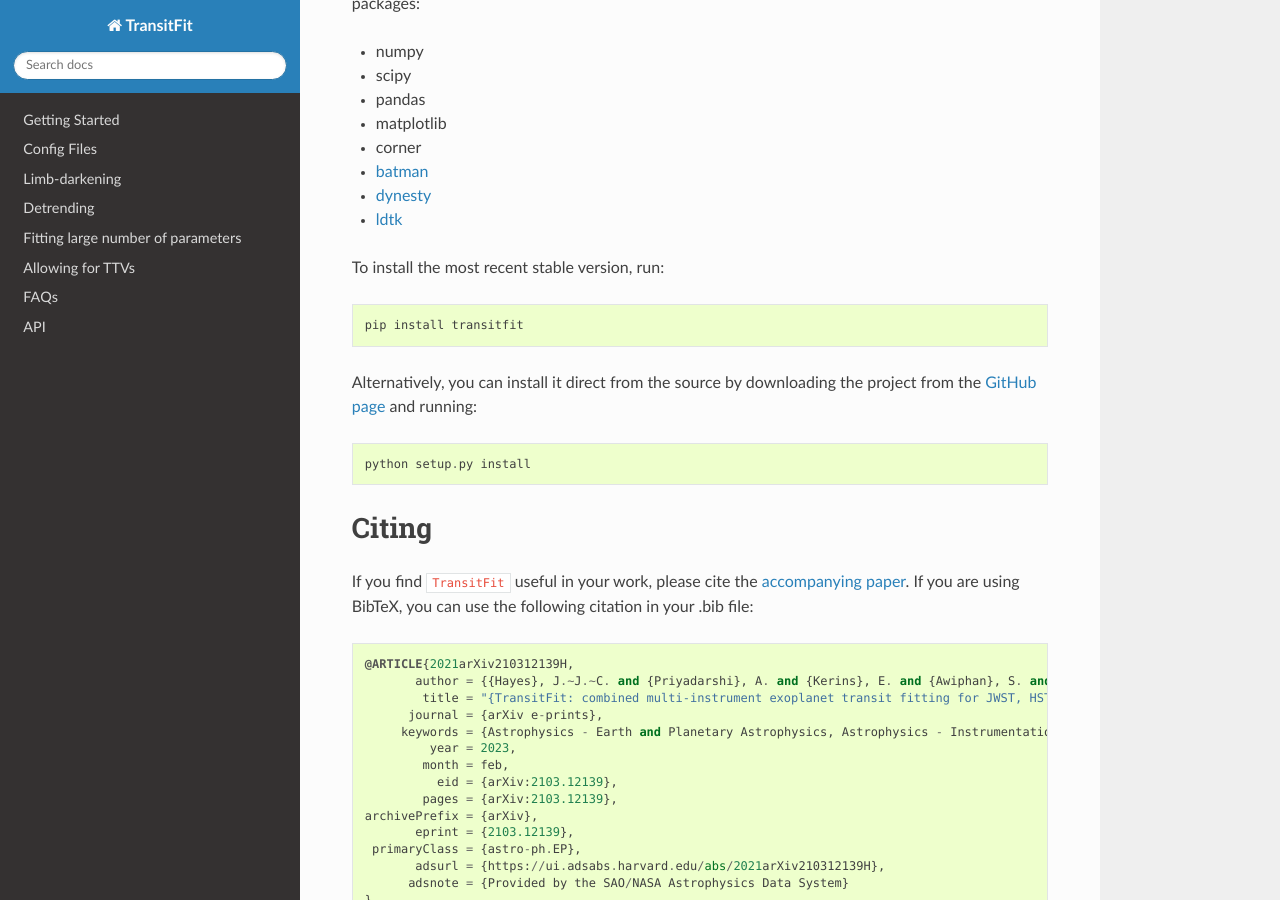
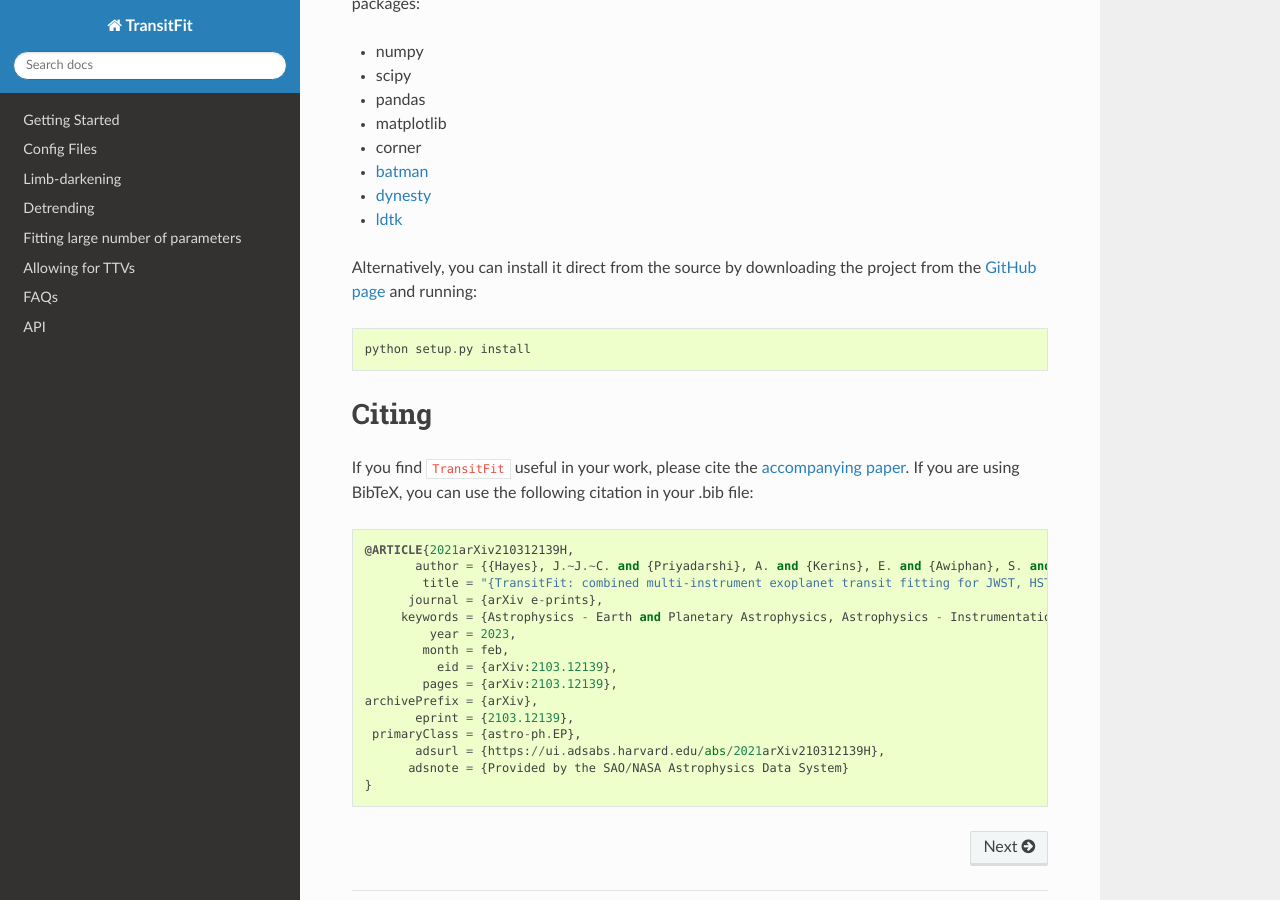
Before and after one commit to joshjchayes/TransitFit, a Sphinx documentation site: the page built from docs/source/index.rst, in a window 1280 px wide and 900 px high, scrolled down 545 px. Built offline with Sphinx 7.4.7 and the Read the Docs theme 2.0.0, drawn with Linux system fonts in a browser that asks for light colours.

Commit message:
Update index.rst
Temporarily removing instruction to pip install.

```diff
--- a/docs/source/index.rst
+++ b/docs/source/index.rst
@@ -21,9 +21,6 @@
 * `dynesty <https://dynesty.readthedocs.io/en/latest/index.html>`_
 * `ldtk <https://github.com/hpparvi/ldtk>`_
 
-To install the most recent stable version, run::
-
-    pip install transitfit
 
 Alternatively, you can install it direct from the source by downloading the project from the `GitHub page <https://github.com/joshjchayes/TransitFit>`_ and running::
 
```
